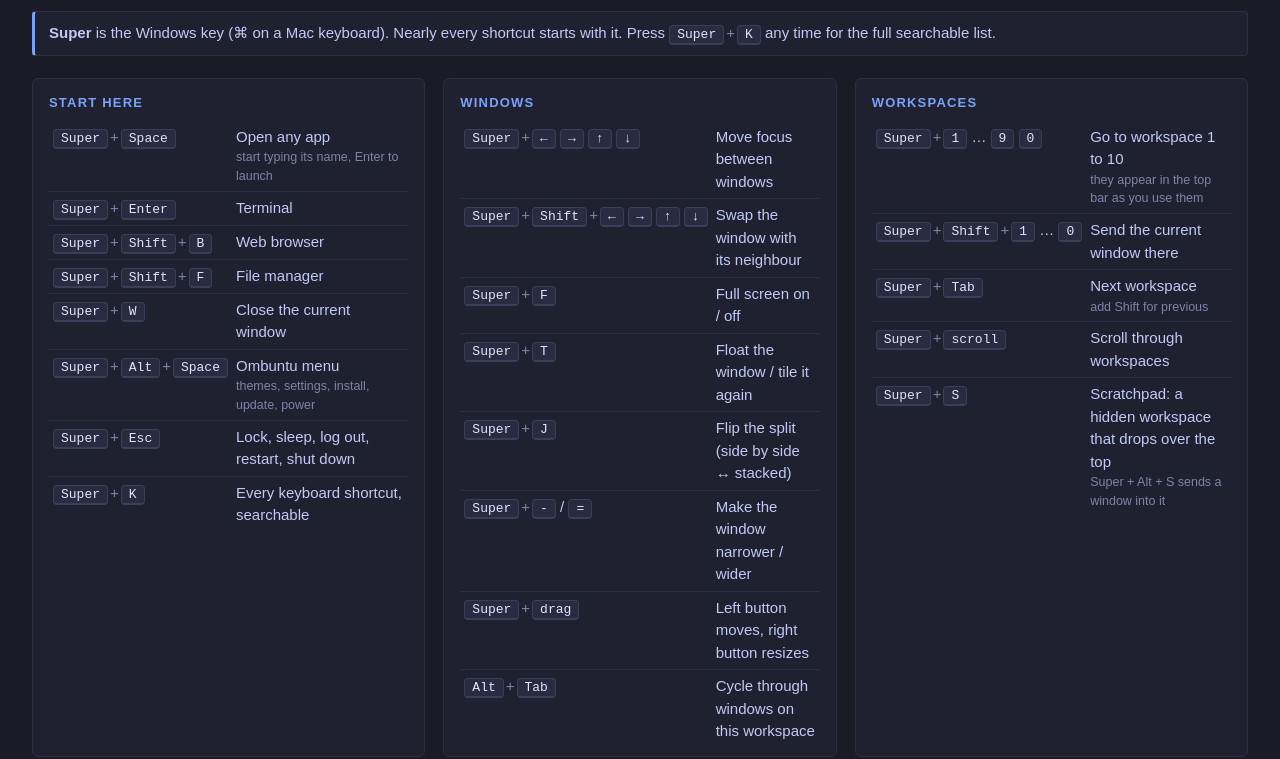
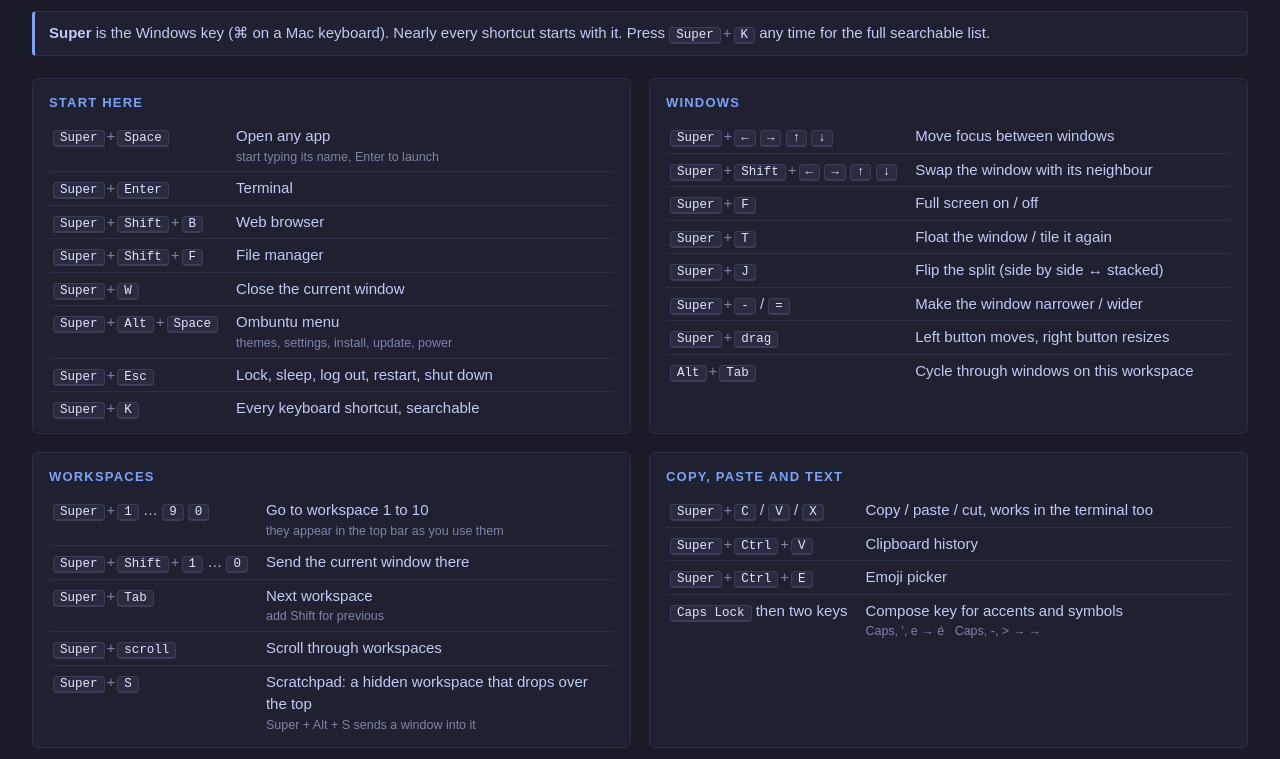
Before and after one commit to Ombuntu/Ombuntu, a plain HTML site: page docs/cheatsheet.html in a window 1280 px wide. Shown: the part 70-829 px from the top of the page. Drawn offline with Linux system fonts and the light colour scheme.

Commit message:
Cheatsheet: give descriptions the column width

```diff
--- a/docs/cheatsheet.html
+++ b/docs/cheatsheet.html
@@ -13,14 +13,14 @@
   h1 span { color:var(--accent); }
   header p { margin:0; color:var(--dim); }
   .tip { background:var(--panel); border:1px solid var(--line); border-left:3px solid var(--accent); padding:10px 14px; margin:14px 0 22px; border-radius:4px; }
-  .grid { display:grid; grid-template-columns:repeat(auto-fit, minmax(340px, 1fr)); gap:18px; }
+  .grid { display:grid; grid-template-columns:repeat(auto-fit, minmax(520px, 1fr)); gap:18px; }
   section { background:var(--panel); border:1px solid var(--line); border-radius:6px; padding:14px 16px 8px; break-inside:avoid; }
   h2 { margin:0 0 8px; font-size:13px; font-weight:600; text-transform:uppercase; letter-spacing:1.2px; color:var(--accent); }
   table { width:100%; border-collapse:collapse; }
   td { padding:5px 4px; vertical-align:top; border-top:1px solid var(--line); }
   tr:first-child td { border-top:0; }
-  td.k { width:46%; white-space:nowrap; }
-  kbd { display:inline-block; background:var(--key-bg); color:var(--key-fg); border:1px solid #3a3e58; border-bottom-width:2px; border-radius:4px; padding:1px 7px; font:13px "JetBrainsMono Nerd Font", "JetBrains Mono", ui-monospace, monospace; }
+  td.k { width:1%; white-space:nowrap; padding-right:14px; }
+  kbd { display:inline-block; background:var(--key-bg); color:var(--key-fg); border:1px solid #3a3e58; border-bottom-width:2px; border-radius:4px; padding:0 6px; font:12.5px "JetBrainsMono Nerd Font", "JetBrains Mono", ui-monospace, monospace; }
   .plus { color:var(--dim); margin:0 2px; }
   td.d small { display:block; color:var(--dim); }
   footer { margin-top:24px; color:var(--dim); font-size:13px; }
```
